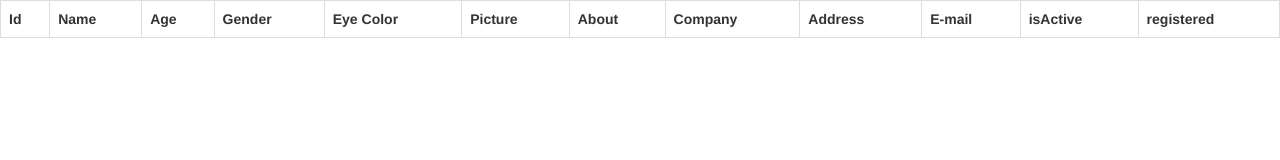
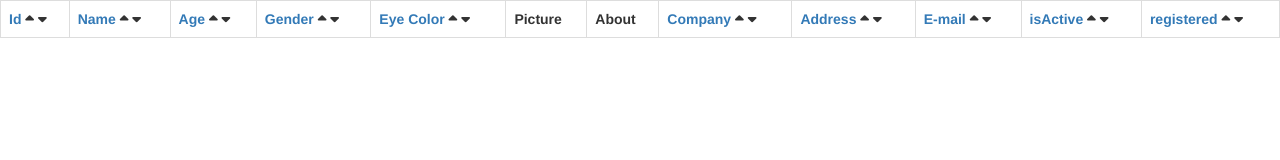
Before and after one commit to Lokis2009/angularJsTask, a website: page app/index.html in a window 1280 px wide. Drawn offline with nearby package versions, Linux system fonts and the light colour scheme; no server answers.

Commit message:
сортировка и font awesome

```diff
--- a/app/index.html
+++ b/app/index.html
@@ -10,7 +10,9 @@
 
 	<link rel="stylesheet" href="css/bootstrap-theme.min.css">
 	<!--	<link rel="stylesheet" href="css/bootstrap.min.css">-->
+	<link rel="stylesheet" href="">
 	<title>AngularJs Task</title>
+	<script src="https://use.fontawesome.com/34a84ed4e2.js"></script>
 </head>
 
 <body ng-app="myApp">
@@ -19,21 +21,59 @@
 
 		<table class="table table-bordered table-stripped">
 			<tr>
-				<th>Id</th>
-				<th>Name</th>
-				<th>Age</th>
-				<th>Gender</th>
-				<th>Eye Color</th>
+				<th><a href="" ng-click="sortType = 'id'; sortReverse = !sortReverse">Id  </a>
+					<span ng-show="sortType == 'id' && sortReverse" class="fa fa-caret-up"></span>
+					<span ng-show="sortType == 'id' && !sortReverse" class="fa fa-caret-down"></span>
+				</th>
+				<th>
+					<a href="" ng-click="sortType = 'name'; sortReverse = !sortReverse">Name</a>
+					<span ng-show="sortType == 'name' && sortReverse" class="fa fa-caret-up"></span>
+					<span ng-show="sortType == 'name' && !sortReverse" class="fa fa-caret-down"></span>
+				</th>
+				<th>
+					<a href="" ng-click="sortType = 'age'; sortReverse = !sortReverse">Age</a>
+					<span ng-show="sortType == 'age' && sortReverse" class="fa fa-caret-up"></span>
+					<span ng-show="sortType == 'age' && !sortReverse" class="fa fa-caret-down"></span>
+				</th>
+				<th>
+					<a href="" ng-click="sortType = 'gender'; sortReverse = !sortReverse">Gender</a>
+					<span ng-show="sortType == 'gender' && sortReverse" class="fa fa-caret-up"></span>
+					<span ng-show="sortType == 'gender' && !sortReverse" class="fa fa-caret-down"></span>
+				</th>
+				<th>
+					<a href="" ng-click="sortType = 'eyeColor'; sortReverse = !sortReverse">Eye Color</a>
+					<span ng-show="sortType == 'eyeColor' && sortReverse" class="fa fa-caret-up"></span>
+					<span ng-show="sortType == 'eyeColor' && !sortReverse" class="fa fa-caret-down"></span>
+				</th>
 				<th>Picture</th>
 				<th>About</th>
-				<th>Company</th>
-				<th>Address</th>
-				<th>E-mail</th>
-				<th>isActive</th>
-				<th>registered</th>
-
+				<th>
+					<a href="" ng-click="sortType = 'company'; sortReverse = !sortReverse">Company</a>
+					<span ng-show="sortType == 'company' && sortReverse" class="fa fa-caret-up"></span>
+					<span ng-show="sortType == 'company' && !sortReverse" class="fa fa-caret-down"></span>
+				</th>
+				<th>
+					<a href="" ng-click="sortType = 'address'; sortReverse = !sortReverse">Address</a>
+					<span ng-show="sortType == 'address' && sortReverse" class="fa fa-caret-up"></span>
+					<span ng-show="sortType == 'address' && !sortReverse" class="fa fa-caret-down"></span>
+				</th>
+				<th>
+					<a href="" ng-click="sortType = 'email'; sortReverse = !sortReverse">E-mail</a>
+					<span ng-show="sortType == 'email' && sortReverse" class="fa fa-caret-up"></span>
+					<span ng-show="sortType == 'email' && !sortReverse" class="fa fa-caret-down"></span>
+				</th>
+				<th>
+					<a href="" ng-click="sortType = 'isActive'; sortReverse = !sortReverse">isActive</a>
+					<span ng-show="sortType == 'isActive' && sortReverse" class="fa fa-caret-up"></span>
+					<span ng-show="sortType == 'isActive' && !sortReverse" class="fa fa-caret-down"></span>
+				</th>
+				<th>
+					<a href="" ng-click="sortType = 'registered'; sortReverse = !sortReverse">registered</a>
+					<span ng-show="sortType == 'registered' && sortReverse" class="fa fa-caret-up"></span>
+					<span ng-show="sortType == 'registered' && !sortReverse" class="fa fa-caret-down"></span>
+				</th>
 			</tr>
-			<tr ng-repeat="user in userData">
+			<tr ng-repeat="user in userData | orderBy: sortType : sortReverse |filter: searchFilter">
 				<td>{{user.id}}</td>
 				<td>{{user.name}}</td>
 				<td>{{user.age}}</td>
@@ -61,6 +101,6 @@
 
 
 	<script src="js/app.js"></script>
-	</body>
+</body>
 
 </html>
--- a/app/js/app.js
+++ b/app/js/app.js
@@ -7,6 +7,10 @@ app.controller('tableCtr', function($http, $scope){
 	 $http.get(URL).success(function(data){
 		 $scope.userData = data
 	 })
+
+	 $scope.sortType = 'name';
+	$scope.sortReverse = false;
+	 $scope.searchFilter   = '';
 });
 
 /*
```
